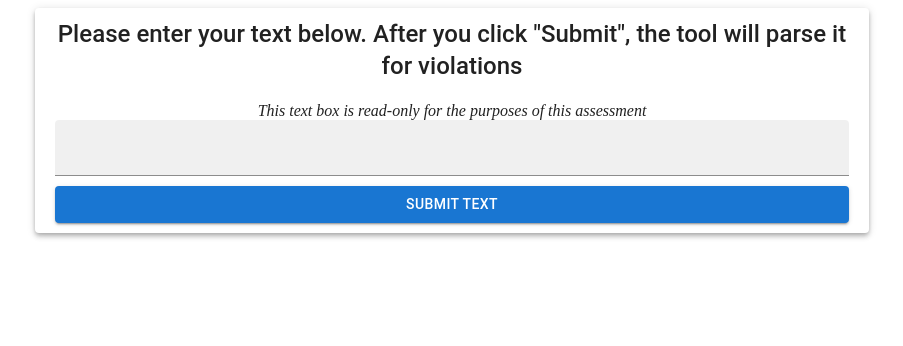
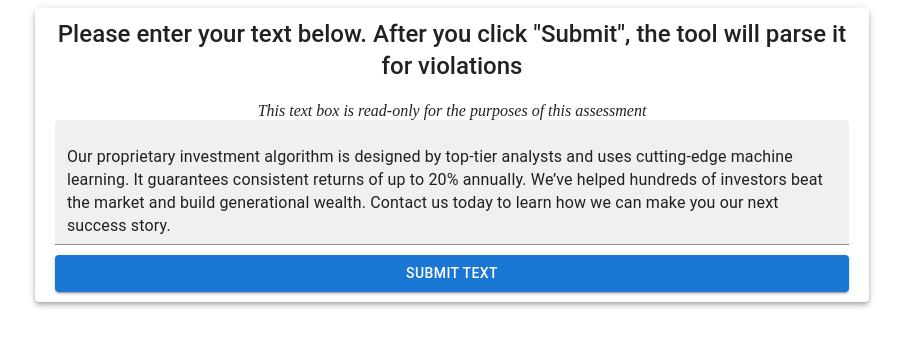
Before and after one commit to adamawalters/luthor_assessment, a React (Vite) app in the folder luthor_assessment/: page / in a window 1280 px wide. Shown: the top 346 px of the page, without its empty margins (188-1091 px from the left). Built offline with nearby package versions, Linux system fonts and the light colour scheme; no server answers.

Commit message:
updated package.json

```diff
--- a/luthor_assessment/package.json
+++ b/luthor_assessment/package.json
@@ -5,6 +5,7 @@
   "type": "module",
   "scripts": {
     "dev": "vite",
+    "prebuild": "npm i",
     "build": "tsc -b && vite build",
     "lint": "eslint .",
     "preview": "vite preview",
--- a/luthor_assessment/src/App.tsx
+++ b/luthor_assessment/src/App.tsx
@@ -2,7 +2,7 @@ import { useState, useEffect, useCallback } from "react";
 import "./App.css";
 import defaultText from "./utils/default_text.txt";
 import ComplianceReview from "./components/ComplianceReview";
-import * as mock_api from "./utils/mock_api";
+import * as mock_api from "./utils/mock_api.ts";
 import { SuggestionData, ViolationData } from "./utils/types";
 import { Button, Paper, TextField, Typography } from "@mui/material";
 import { ViolationContext } from "./utils/context";
--- /dev/null
+++ b/luthor_assessment/src/utils/context.ts
@@ -0,0 +1,21 @@
+import { createContext, useContext } from "react";
+import { SuggestionData } from "./types";
+
+interface ViolationContextType {
+  suggestions: SuggestionData;
+  handleApplySuggestion: (violationId: string, newText: string) => void;
+  handleDismissViolation: (violationId: string) => void;
+}
+
+export const ViolationContext: React.Context<ViolationContextType | undefined> =
+  createContext<ViolationContextType | undefined>(undefined);
+
+export function useViolationContext(): ViolationContextType {
+  const context = useContext(ViolationContext);
+  if (context === undefined) {
+    throw new Error(
+      `useViolationCOntext must be used within a ViolationContext.Provider`,
+    );
+  }
+  return context;
+}
--- /dev/null
+++ b/luthor_assessment/src/utils/mock_api.ts
@@ -0,0 +1,70 @@
+import { ViolationData, SuggestionData } from "./types";
+
+// Return hardcoded violations or suggestions
+
+export const fetchViolations = (
+  paragraph: string,
+): Promise<Array<ViolationData>> => {
+  return new Promise((resolve) => {
+    setTimeout(() => {
+      resolve([
+        {
+          id: "v1",
+          text: "guarantees consistent returns of up to 20% annually",
+          start: 113,
+          end: 164,
+          length: 51,
+          type: "Guaranteed Returns",
+          message: "Avoid implying guaranteed or predictable returns.",
+          severity: "high",
+        },
+        {
+          id: "v2",
+          text: "beat the market and build generational wealth",
+          start: 201,
+          end: 246,
+          length: 45,
+          type: "Promissory Language",
+          message: "Avoid promising outperformance or guaranteed success.",
+          severity: "medium",
+        },
+        {
+          id: "v3",
+          text: "make you our next success story",
+          start: 285,
+          end: 316,
+          length: 32,
+          type: "Testimonials",
+          message: "Avoid vague success testimonials without disclosures.",
+          severity: "low",
+        },
+      ]);
+    }, 500);
+  });
+};
+
+export const fetchSuggestions = (
+  violations: Array<ViolationData>,
+): Promise<SuggestionData> => {
+  return new Promise((resolve) => {
+    setTimeout(() => {
+      resolve({
+        v1: [
+          "has historically delivered returns of up to 20% annually, though past performance is not indicative of future results",
+          "aims to achieve strong annual returns, with some investors seeing gains as high as 20% in certain years",
+          "leverages advanced modeling to pursue returns that, in past performance, have reached up to 20% annually",
+        ],
+        v2: [
+          "strive for long-term growth and financial resilience",
+          "pursue their financial goals with confidence",
+          "support informed investing strategies aimed at building lasting value",
+        ],
+        v3: [
+          "discuss how our approach might align with your financial goals",
+          "explore whether our strategy is a good fit for your needs",
+          "see how our methodology could support your investment journey",
+        ],
+      });
+    }, 500);
+  });
+};
--- /dev/null
+++ b/luthor_assessment/src/utils/types.ts
@@ -0,0 +1,14 @@
+export type ViolationData = {
+  id: string;
+  text: string;
+  start: number;
+  end: number;
+  length: number;
+  type: string;
+  message: string;
+  severity: string;
+};
+
+export type SuggestionData = {
+  [key: string]: Array<string>;
+};
```
Also changed, not shown: luthor_assessment/src/utils/default_text.txt (added).
